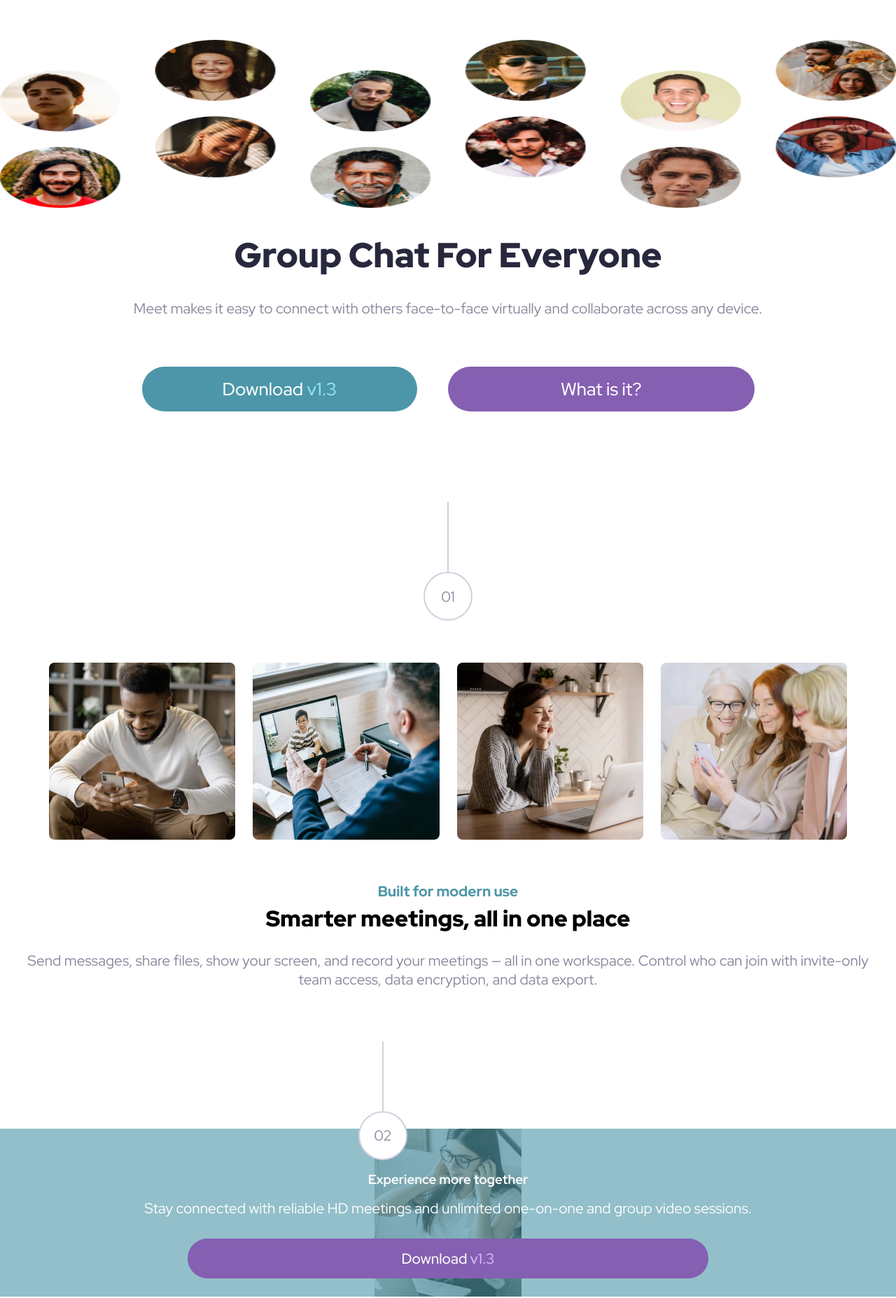
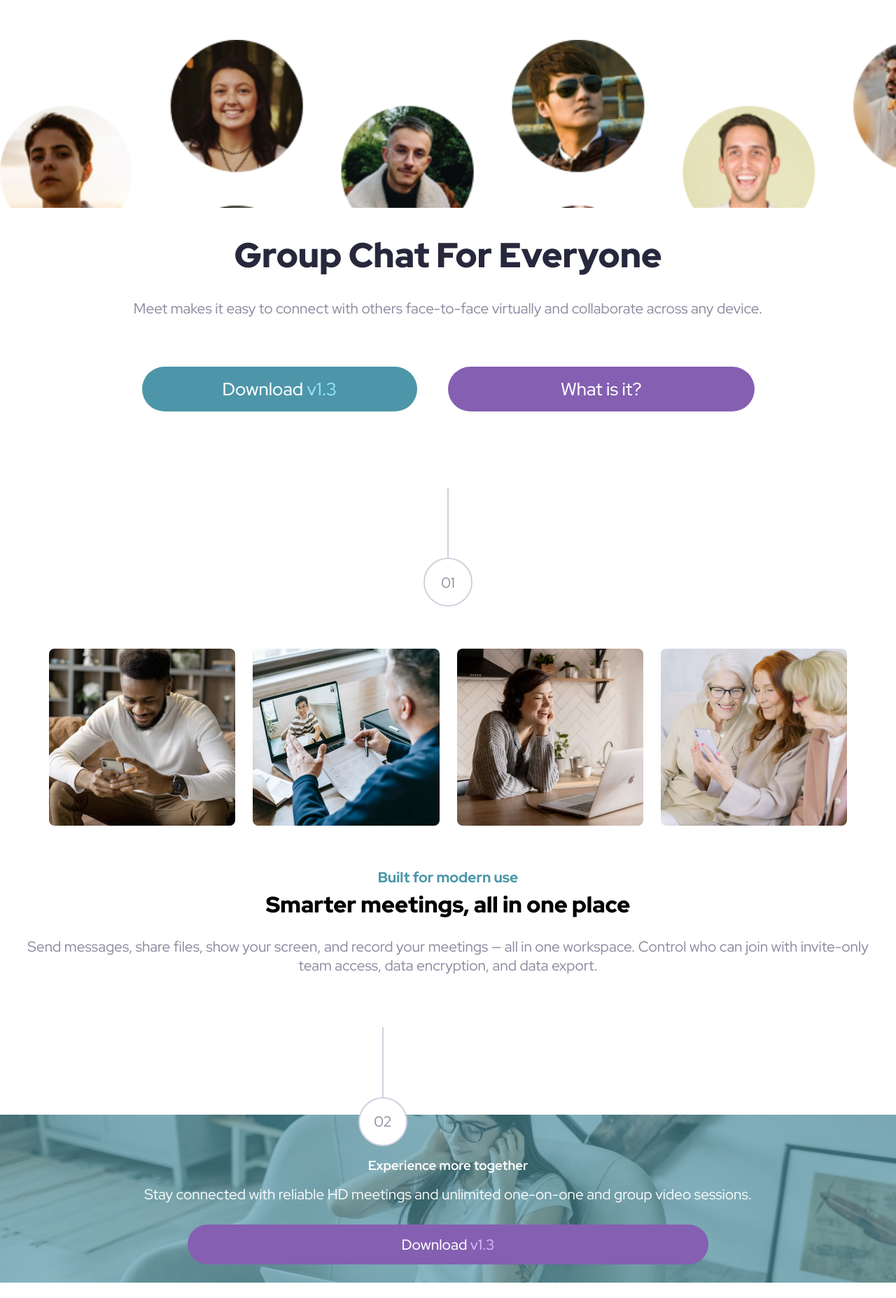
Before and after one commit to guardianprime/meet-landing, a plain HTML site: page starter-code/index.html in a window 1280 px wide. Shown: the part 71-1926 px from the top of the page at 70% size. Drawn offline with Linux system fonts and the light colour scheme.

Commit message:
fix: footer image responsive bug

```diff
--- a/starter-code/index.html
+++ b/starter-code/index.html
@@ -20,13 +20,13 @@
       <section class="hero-section">
         <div class="hero-section__img-wrapper">
           <img
-            class="mobile__hero-image"
+            class="laptop__hero-image"
             width="50"
             height="50"
             src="./assets/desktop/image-hero-left.png"
             alt="group of smiling people profiles."
           />
-          <!--+++ IMG FOR TABLET SCREENS +++-->
+          <!--+++ IMG FOR TABLET AND MOBILE SCREENS +++-->
           <img
             src="./assets/tablet/image-hero.png"
             height="50"
@@ -35,13 +35,6 @@
             class="tablet__hero-image"
           />
           <!-- +++++ -->
-          <img
-            class="mobile__hero-image"
-            width="50"
-            height="50"
-            src="./assets/desktop/image-hero-right.png"
-            alt="group of people smiling"
-          />
         </div>
         <div class="hero-section__description">
           <h1>Group Chat For Everyone</h1>
@@ -53,6 +46,15 @@
             <button class="button-one">Download <span>v1.3</span></button>
             <button class="button-two">What is it?</button>
           </div>
+        </div>
+        <div class="laptop__image-wrapper">
+          <img
+            class="laptop__hero-image"
+            width="50"
+            height="50"
+            src="./assets/desktop/image-hero-right.png"
+            alt="group of people smiling"
+          />
         </div>
       </section>
       <section class="section-two">
@@ -101,7 +103,7 @@
         <img
           src="./assets/mobile/image-footer.jpg"
           alt="woman listening to music"
-          scrset="./assets/tablet/image-footer.jpg 768w, ./assets/desktop/image-footer.jpg 1440w"
+          srcset="./assets/tablet/image-footer.jpg 768w, ./assets/desktop/image-footer.jpg 1440w"
           sizes="(max-width: 600px) 480px, (max-width: 1200px) 800px, 1200px"
         />
       </div>
--- a/starter-code/styles.css
+++ b/starter-code/styles.css
@@ -40,20 +40,22 @@ main {
 }
 
 .hero-section__img-wrapper {
-  display: flex;
   width: 100%;
-  height: 30vh;
-  justify-content: space-between;
+  height: 20vh;
   overflow: hidden;
 }
 
-.hero-section img:first-of-type {
-  margin-left: -20px;
+.tablet__hero-image {
+  width: 100%;
+  height: auto;
 }
 
-.hero-section img {
-  width: 55%;
-  height: auto;
+.laptop__hero-image {
+  display: none;
+}
+
+.laptop__image-wrapper {
+  display: none;
 }
 
 .hero-section__description {
@@ -114,7 +116,7 @@ p {
 
 .section-two {
   padding: 20px;
-  margin: 40px 0px;
+  margin: 20px 0px;
 }
 
 .design {
@@ -215,6 +217,7 @@ footer .design {
 }
 
 .footer__image-container img {
+  object-fit: cover;
   width: 100%;
   height: 100%;
 }
@@ -244,11 +247,6 @@ footer p {
   margin-top: 15px;
 }
 
-/* mobile style to prevent tablet hero image from showing */
-.tablet__hero-image {
-  display: none;
-}
-
 /* STYLES FOR TABLET SCREENS */
 
 @media only screen and (min-width: 600px) {
@@ -258,15 +256,11 @@ footer p {
   }
 
   .hero-section img {
-    width: 100%;
+    width: 110%;
   }
 
-  .tablet__hero-image {
-    display: block;
-  }
-
-  .mobile__hero-image {
-    display: none;
+  .hero-section__img-wrapper {
+    height: 30vh;
   }
 
   .hero-section__description h1 {
@@ -307,7 +301,8 @@ footer p {
   }
 
   .footer__image-container img {
-    object-fit: contain;
+    height: 100%;
+    width: 100%;
   }
 }
 
```
